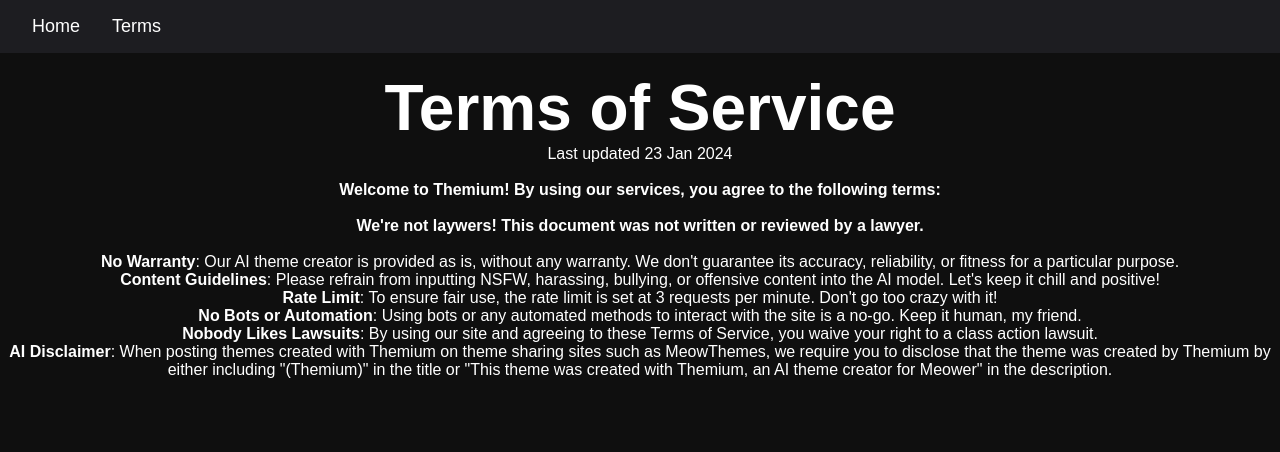
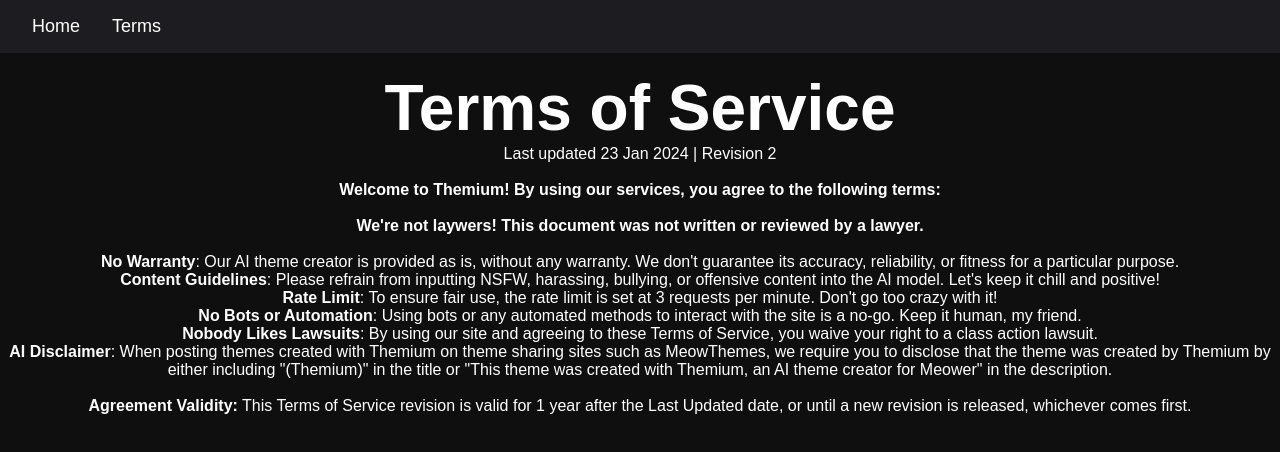
Before and after one commit to JoshAtticus/themium, a SvelteKit app in the folder frontend/: page /terms in a window 1280 px wide. Shown: the top 452 px of the page. Built offline with nearby package versions, Linux system fonts and the light colour scheme; a web font is replaced by a local one.

Commit message:
Terms Rev 2

```diff
--- a/frontend/src/routes/terms/+page.svelte
+++ b/frontend/src/routes/terms/+page.svelte
@@ -12,7 +12,7 @@
 <div style="text-align: center;">
     <br>
     <h1 style="font-size: 64px;">Terms of Service</h1>
-    <p>Last updated 23 Jan 2024</p>
+    <p>Last updated 23 Jan 2024 | Revision 2</p>
     <br>
     <p><b>Welcome to Themium! By using our services, you agree to the following terms:</b></p>
     <br>
@@ -24,4 +24,6 @@
     <p><b>No Bots or Automation</b>: Using bots or any automated methods to interact with the site is a no-go. Keep it human, my friend.</p>
     <p><b>Nobody Likes Lawsuits</b>: By using our site and agreeing to these Terms of Service, you waive your right to a class action lawsuit.</p>
     <p><b>AI Disclaimer</b>: When posting themes created with Themium on theme sharing sites such as MeowThemes, we require you to disclose that the theme was created by Themium by either including "(Themium)" in the title or "This theme was created with Themium, an AI theme creator for Meower" in the description.</p>
+    <br>
+    <p><b>Agreement Validity:</b> This Terms of Service revision is valid for 1 year after the Last Updated date, or until a new revision is released, whichever comes first.</p>
 </div>
```
